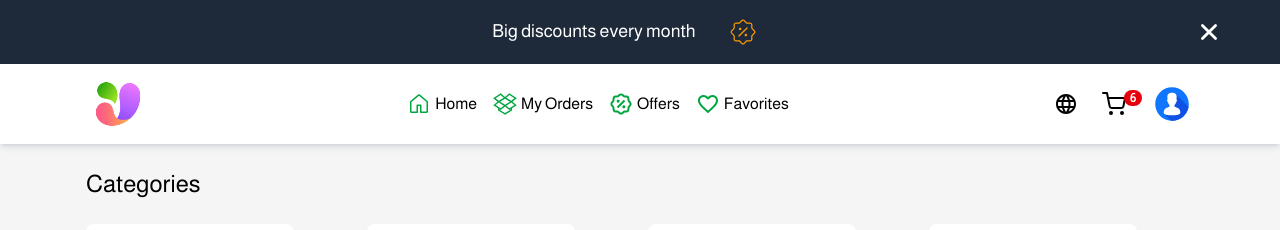
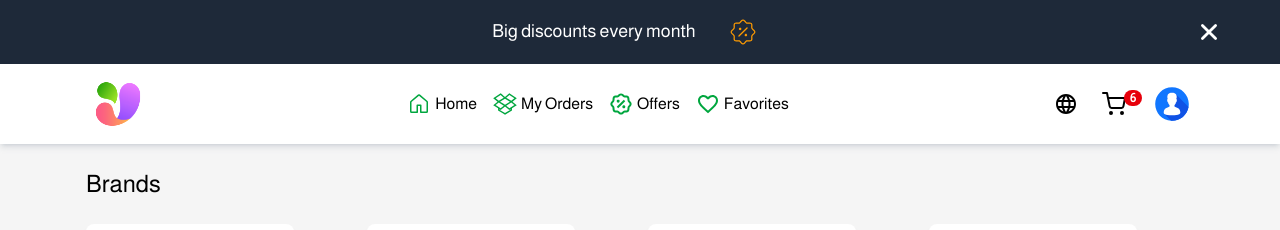
Before and after one commit to ali98nadhum/ecommerce-front, a React (Vite) app: page /all-brands in a window 1280 px wide. Shown: the top 230 px of the page. Built offline with nearby package versions, Linux system fonts and the light colour scheme.

Commit message:
update BrandsPage

```diff
--- a/src/pages/BrandsPage/BrandsPage.jsx
+++ b/src/pages/BrandsPage/BrandsPage.jsx
@@ -61,7 +61,7 @@ const BrandsPage = () => {
       return (
         <div className="pt-6 pb-32">
           <Container>
-            <h1 className="text-[18px] sm:text-2xl">{t("category-title")} </h1>
+            <h1 className="text-[18px] sm:text-2xl">{t("Brands")} </h1>
             <div className="grid grid-cols-3 md:grid-cols-4 gap-4 pt-6">
               {brands.map((brand) => (
                 <BrandCard key={brand.id} item={brand} />
```
